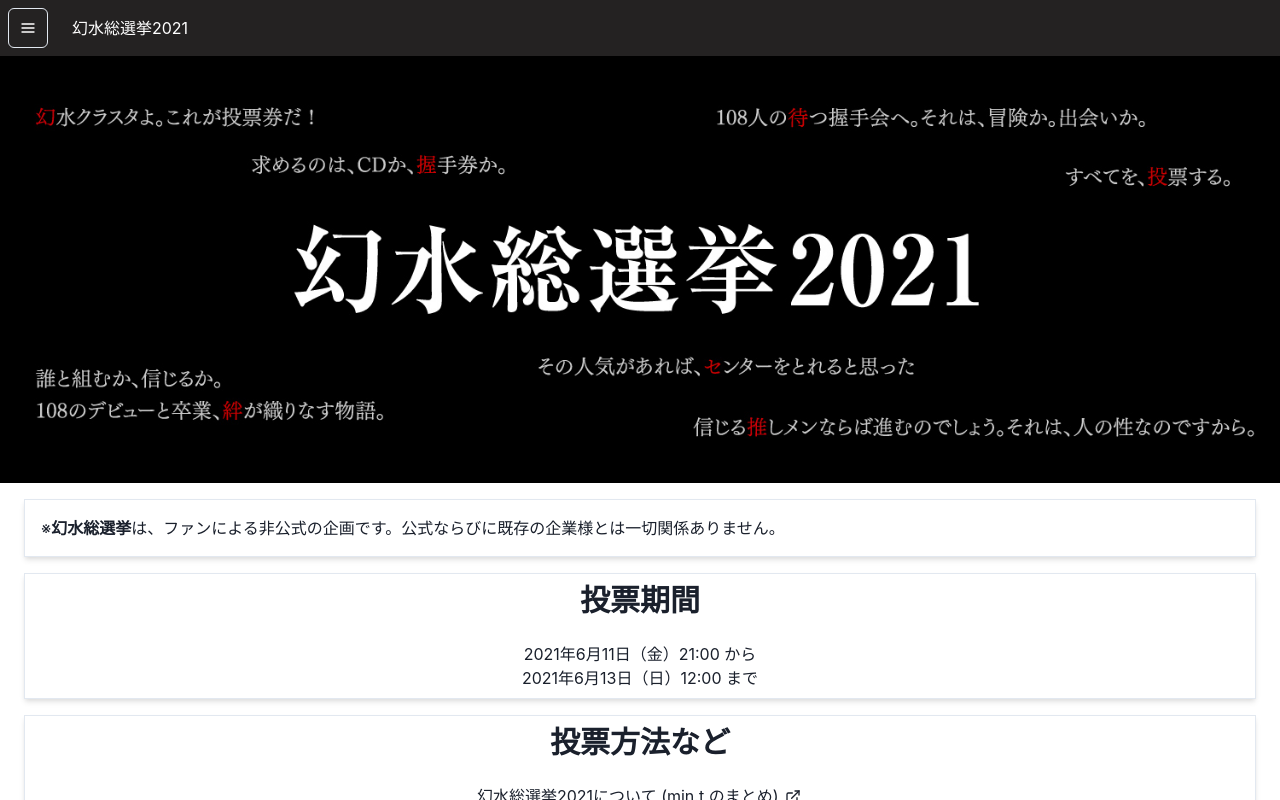
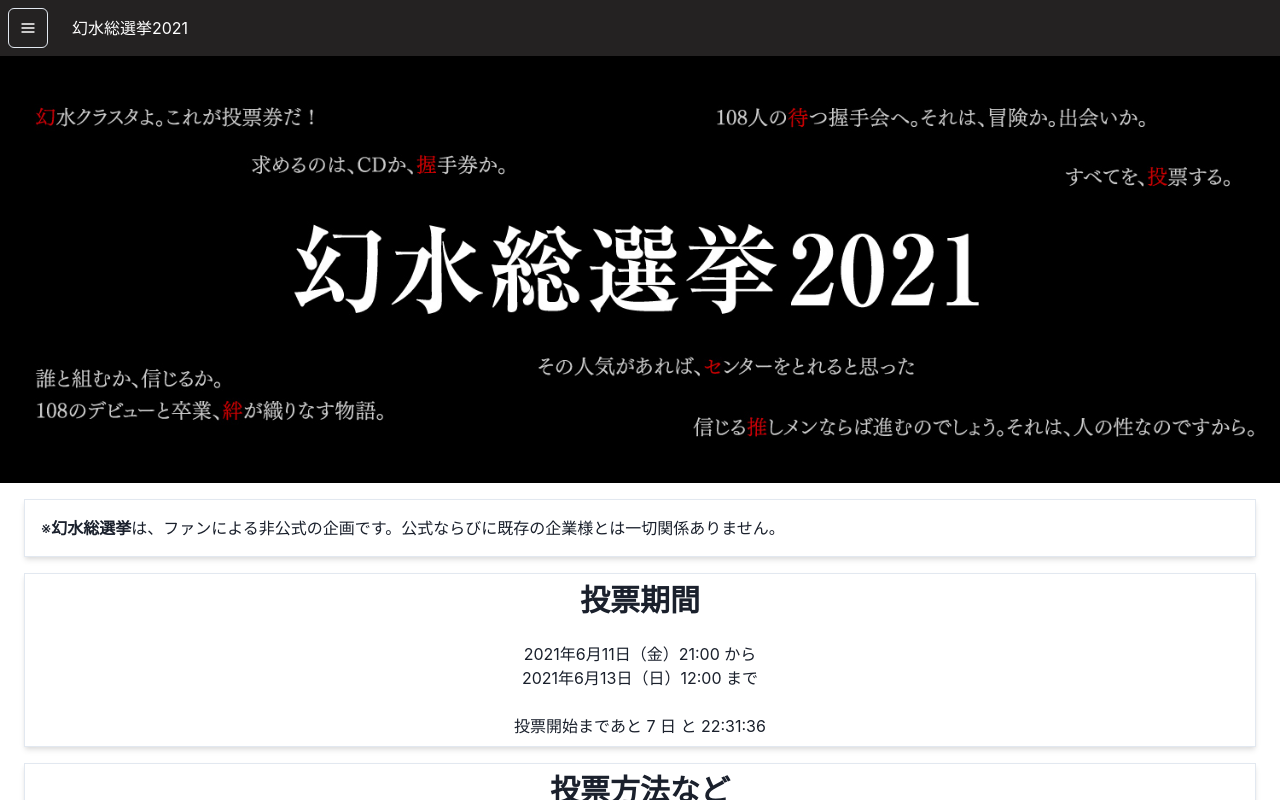
Before and after one commit to true-runes/suikoden-election-2021-frontend, a React (Create React App) app: page / in a window 1280 px wide. Shown: the top 800 px of the page. Built offline with nearby package versions, Linux system fonts and the light colour scheme.

Commit message:
feat: 🎸 コンポーネントを実装した

```diff
--- a/src/App.tsx
+++ b/src/App.tsx
@@ -32,6 +32,7 @@ import { CgWebsite } from 'react-icons/cg'
 
 import axios from 'axios'
 import { Tweet } from 'react-twitter-widgets'
+import Countdown, { zeroPad } from 'react-countdown'
 
 import './App.scss'
 import logo from './images/header.jpg'
@@ -284,6 +285,20 @@ function App() {
               <Grid>2021年6月11日（金）21:00 から</Grid>
               <Grid>2021年6月13日（日）12:00 まで</Grid>
             </Box>{' '}
+            <Box p={2}>
+              投票開始まであと{' '}
+              <Countdown
+                date="2021-06-11T21:00:00+09:00"
+                intervalDelay={0}
+                precision={3}
+                renderer={(props) => (
+                  <span>
+                    {props.days} 日 と {zeroPad(props.hours)}:
+                    {zeroPad(props.minutes)}:{zeroPad(props.seconds)}
+                  </span>
+                )}
+              />
+            </Box>
           </Stack>
         </Box>
         <Box p={2}>
```
